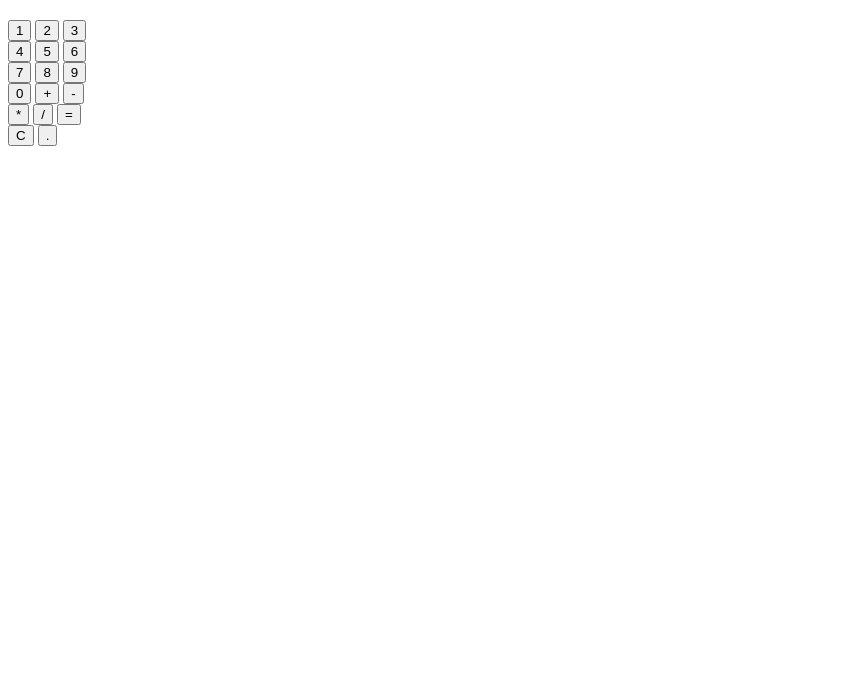
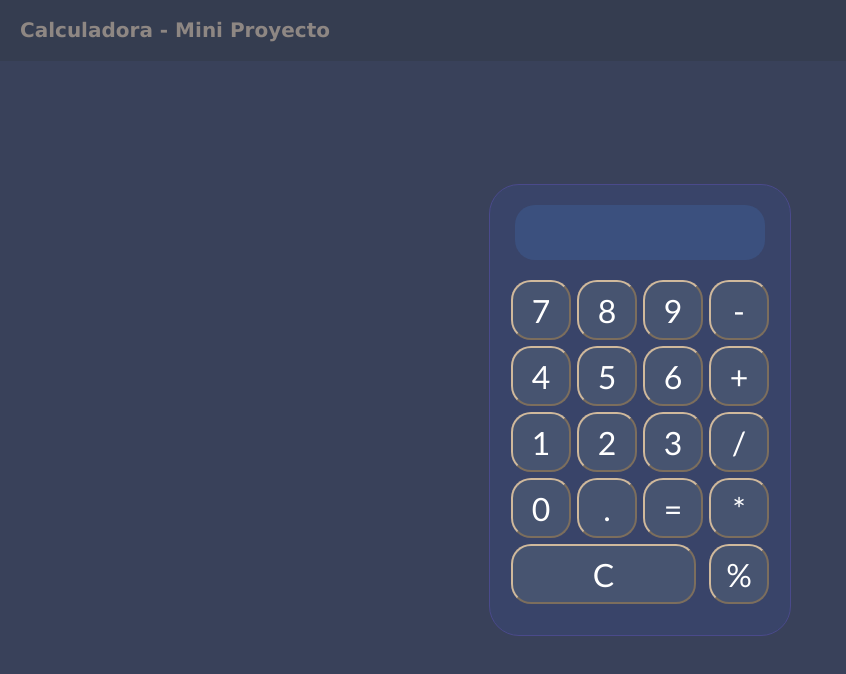
Before and after one commit to Facundototo/MiniProyecto-CalculadoraJS, a plain HTML site: page index.html in a window 1280 px wide. Shown: the whole page, without its empty margins (0-846 px from the left). Drawn offline with Linux system fonts and the light colour scheme.

Commit message:
diseño,errores y cosas que faltan

```diff
--- a/index.html
+++ b/index.html
@@ -3,33 +3,44 @@
 <head>
     <meta charset="UTF-8">
     <meta name="viewport" content="width=device-width, initial-scale=1.0">
+    <link rel="stylesheet" href="styles.css">
     <title>Calculadora</title>
 </head>
 <body>
-    <h2 id="operacion"></h2>
+    <header>
+        <h1>Calculadora - Mini Proyecto</h1>
+    </header>
+
+    <div class="contenedor">
+        <div class="divOperacion">
+            <label id="operacion"></label>
+        </div>
+        <div class="grilla">
+            <button id="numero">7</button>
+            <button id="numero">8</button>
+            <button id="numero">9</button>
+            <button id="operador">-</button>
+
+            <button id="numero">4</button>
+            <button id="numero">5</button>
+            <button id="numero">6</button>
+            <button id="operador">+</button>
+
             <button id="numero">1</button>
             <button id="numero">2</button>
             <button id="numero">3</button>
-    <br>
-    <button id="numero">4</button>
-    <button id="numero">5</button>
-    <button id="numero">6</button>
-    <br>
-    <button id="numero">7</button>
-    <button id="numero">8</button>
-    <button id="numero">9</button>
-    <br>
+            <button id="operador">/</button>
+
             <button id="numero">0</button>
-    <button id="operador">+</button>
-    <button id="operador">-</button>
-    <br>
+            <button id="punto">.</button>
+            <button id="igual">=</button>
             <button id="operador">*</button>
-    <button id="operador">/</button>
-    <button id="igual">=</button>
-    <br>
+
             <button id="borrar">C</button>
-    <button id="punto">.</button>
+            <button id="operador">%</button>
 
+        </div>
+    </div>
     <script src="script.js"></script>
 </body>
 </html>
--- a/script.js
+++ b/script.js
@@ -5,6 +5,10 @@ let labelOperacion = document.getElementById('operacion');      //El label con l
 let valor = '',numeroStr = '',botonAnterior = '';      //Declaracion e inicializacion de variables.
 let numeros = [],operadores = [];
 let primeroEsNeg = false, resEnviado = false;
+
+//Falta que cuando pase el igual las operaciones anteriores desaparezcan si sigue escribiendo.
+//Y hacer la operacion de resto.
+// Ver si puedo disenar la scrollbar.
 
 botones.forEach(boton => {      //Recorro cada boton con el .forEach() y les aplico a cada uno el evento 'click'.
     boton.addEventListener('click',() => {
--- a/styles.css
+++ b/styles.css
@@ -0,0 +1,85 @@
+body{
+    background-color: rgb(57, 65, 90);
+    display: flex;
+    justify-content: center;
+    align-items: center;
+    height: 95vh;
+    position: relative;
+    display: flex;
+    flex-direction: column;
+    margin: auto;
+}
+
+header{
+    display: flex;
+    width: 100%;
+    height: 8%;
+    background-color: rgb(53, 61, 80);
+    margin-bottom: auto;
+    align-items: center;
+}
+
+header h1{
+    margin-left: 20px;
+    font-size: 20px;
+    color: rgba(255, 228, 196, 0.445);
+    font-family: 'Lucida Sans', 'Lucida Sans Regular', 'Lucida Grande', 'Lucida Sans Unicode', Geneva, Verdana, sans-serif
+}
+
+.contenedor{
+    display: flex;
+    flex-direction: column;
+    align-items: center;
+    text-align: center;
+    border: 1px solid rgb(74, 74, 139);
+    background-color: rgb(57, 68, 105);
+    border-radius: 30px;
+    width: 300px;
+    height: 450px;
+    margin-bottom: auto;
+}
+
+.grilla{
+    display: grid;
+    align-items: center;
+    justify-content: center;
+    grid-template-columns: repeat(4,1fr);
+    grid-gap: 6px;
+}
+
+.divOperacion{
+    display: flex;
+    background-color: rgba(59, 81, 127, 0.97);
+    border-radius: 20px;
+    margin: 20px;
+    min-width: 250px;
+    max-width: 250px;
+    min-height: 55px;
+    overflow-x: auto;
+}
+
+.divOperacion label{
+    margin: auto;
+    font-size: 25px;
+    color: white;
+    font-family: 'Gill Sans', 'Gill Sans MT', Calibri, 'Trebuchet MS', sans-serif;
+}
+
+button{
+    height: 60px;
+    width: 60px;
+    font-size: 32px;
+    font-family: 'Gill Sans', 'Gill Sans MT', Calibri, 'Trebuchet MS', sans-serif;
+    color: white;
+    border-radius: 20px;
+    border-color: rgb(208, 185, 156);
+    background-color: rgba(72, 85, 113, 0.97);
+}
+button:hover{
+    background-color: rgba(88, 105, 140, 0.97)
+}
+
+#borrar {
+    grid-column: 1/4;
+    width: 185px;
+}
```
Also changed, not shown: 1 other file. Lines whose indentation alone changed are shown as unchanged.
